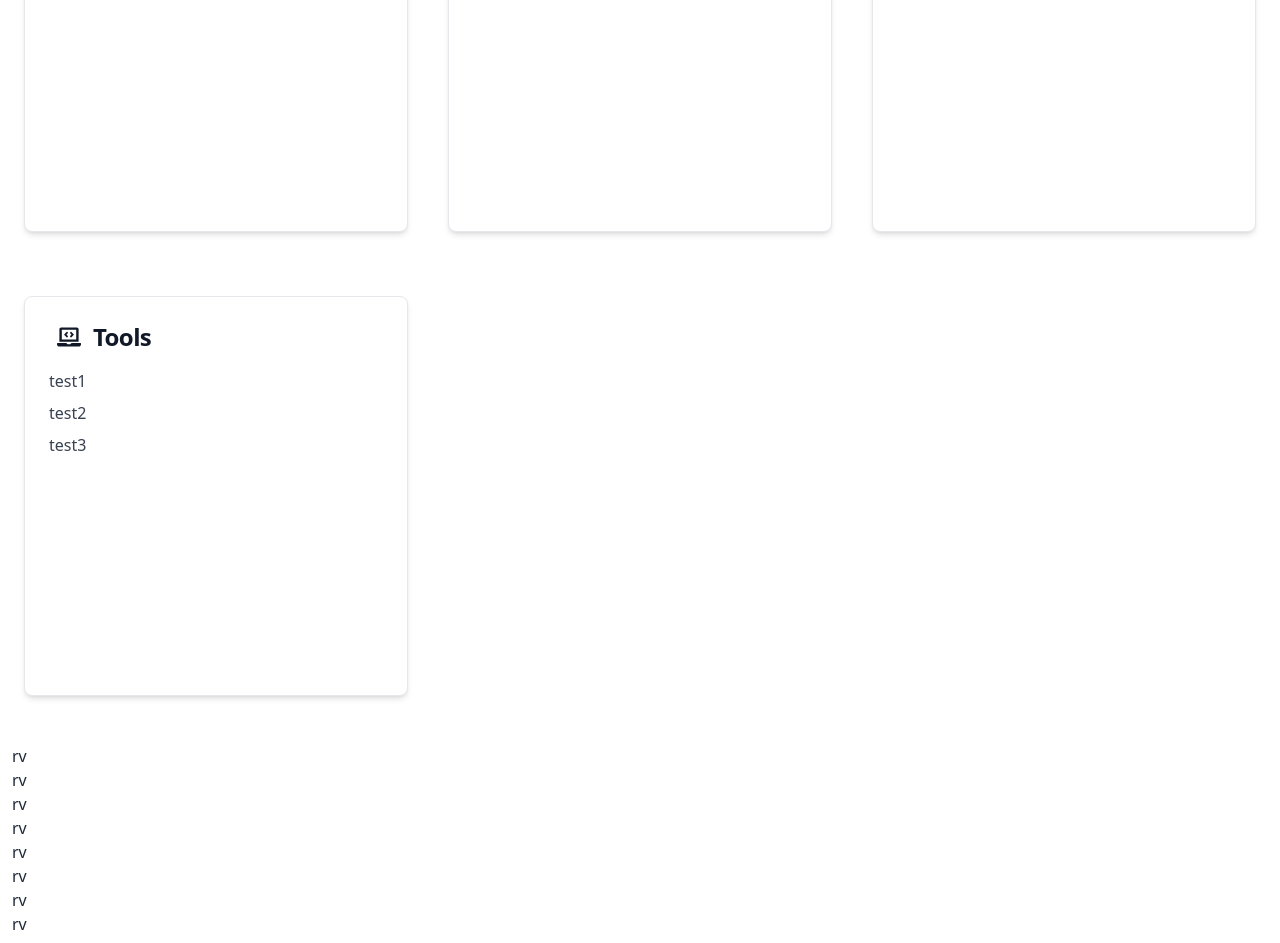
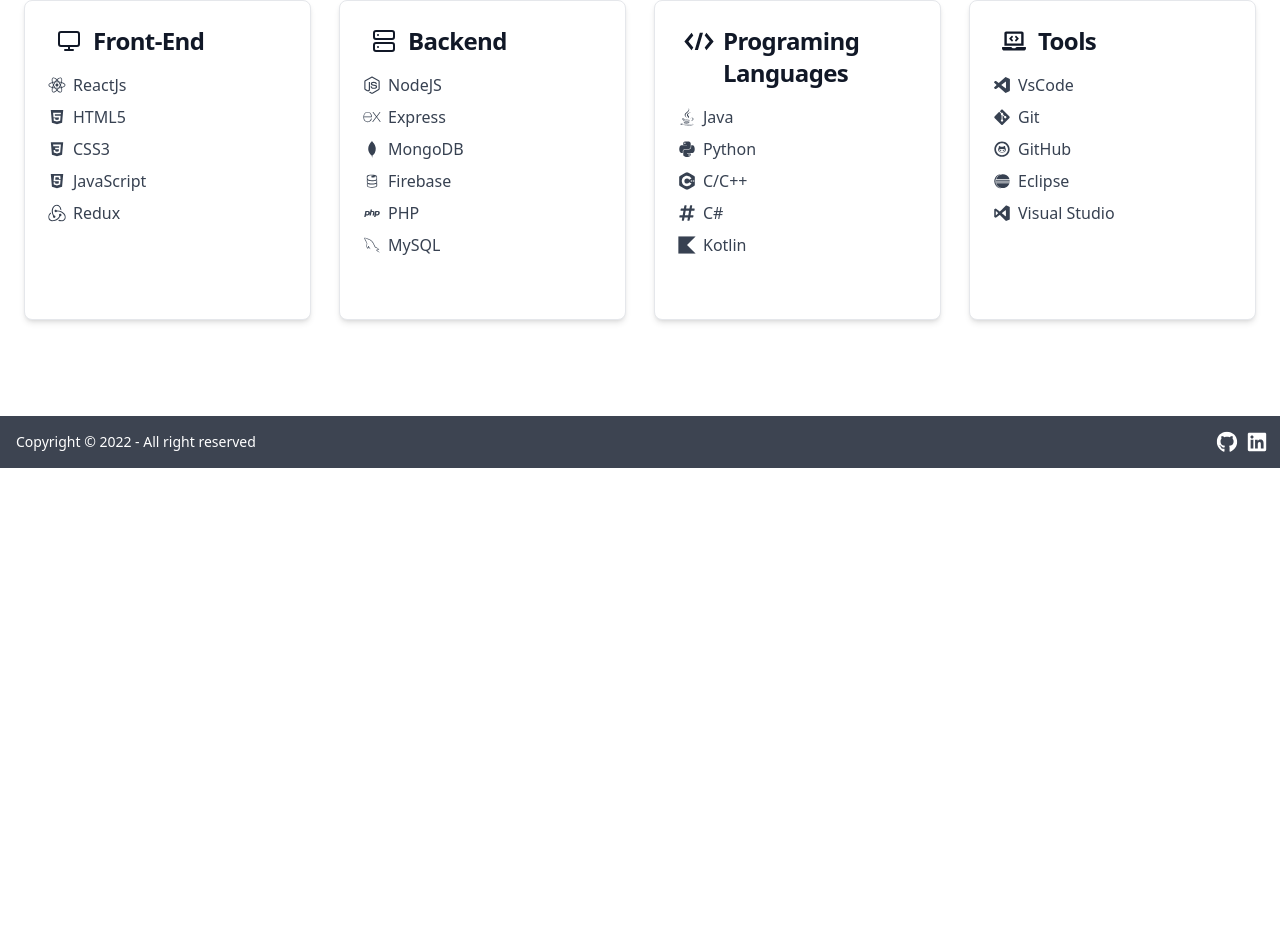
Before and after one commit to mmchokor/Portfolio, a React (Vite) app: page / in a window 1280 px wide. Shown: the part 1000-1943 px from the top of the page. After the commit the page ends 1468 px from the top, so only its background shows below. Built offline with nearby package versions, Linux system fonts and the light colour scheme.

Commit message:
Modified Home,Skillcard,landing & Navbar component

```diff
--- a/src/components/Landing.jsx
+++ b/src/components/Landing.jsx
@@ -4,17 +4,17 @@
 const Landing = () => {
    return (
       <>
-         <div className='container mx-auto px-3 h-[90vh]'>
-            <div className='absolute bottom-20'>
+         <section className='container mx-auto px-3 h-[90vh]'>
+            <div className='absolute bottom-20 pr-8'>
                <h1 className='text-6xl'>Hi! I am,</h1>
                <h1 className='text-6xl'>Mohamed-Hammoud Chokor</h1>
                <h2 className='text-3xl mt-3'>
                   I am a Junior Software/Web Developer
                </h2>
-               <div className='inline-flex gap-12 mt-12 pl-5'>
+               <div className='inline-flex gap-12 mt-12 pl-5 '>
                <Link to='/contact' className='btn btn-primary rounded-btn text-xl -m-4 mr-1'>
                   Hire Me!
-               </Link><span className='text-3xl -mt-3'>|</span>
+               </Link><span className='text-3xl -mt-3 -mx-4 pr-2'>|</span>
                   <a
                      href='https://github.com/mmchokor'
                      target='_blank'
@@ -31,7 +31,7 @@
                   </a>
                </div>
             </div>
-         </div>
+         </section>
       </>
    )
 }
--- a/src/components/layout/Navbar.jsx
+++ b/src/components/layout/Navbar.jsx
@@ -161,7 +161,8 @@
                      <Link
                         to='/projects'
                         className={`${standardButton} ${
-                           pathMatchRoute('/projects') && 'font-bold brightness-125'
+                           pathMatchRoute('/projects') &&
+                           'font-bold brightness-125'
                         }`}
                      >
                         Projects
@@ -195,24 +196,6 @@
                </div>
             </div>
          </nav>
-         <style>{`
-        .hideMenuNav {
-          display: none;
-        }
-        .showMenuNav {
-          display: block;
-          position: absolute;
-          width: 100%;
-          height: 100vh;
-          top: 0;
-          left: 0;
-          z-index: 10;
-          display: flex;
-          flex-direction: column;
-          justify-content: space-evenly;
-          align-items: center;
-        }
-      `}</style>
       </>
    )
 }
--- a/src/components/shared/SkillsCard.jsx
+++ b/src/components/shared/SkillsCard.jsx
@@ -1,8 +1,8 @@
 import PropTypes from 'prop-types'
 
-export const SkillsCard = ({ icon, title, skillsArray }) => {
+export const SkillsCard = ({ icon, title, skillsArray, skillsArrayIcons }) => {
    return (
-      <div className='block p-6 max-w-sm bg-white rounded-lg border border-gray-200 shadow-md  dark:bg-gray-800 dark:border-gray-700 min-h-[25rem]'>
+      <div className='block p-6 max-w-sm bg-white rounded-lg border border-gray-200 shadow-md  dark:bg-gray-800 dark:border-gray-700 min-h-[20rem]'>
          <h5 className='mb-4 text-2xl font-bold tracking-tight text-gray-900 dark:text-white inline-flex'>
             <span className='pr-3 mt-1 ml-2'>{icon}</span> {title}
          </h5>
@@ -11,6 +11,7 @@
             {skillsArray.map((skill, index) => {
                return (
                   <li key={index} className='flex items-center mb-2'>
+                     <span className='mr-2 scale-110'>{skillsArrayIcons[index]}</span>
                      {skill}
                   </li>
                )
--- a/src/index.css
+++ b/src/index.css
@@ -5,7 +5,7 @@
 /* Scrollbar customizations */
 /* width */
 ::-webkit-scrollbar {
-   @apply w-3
+   @apply w-3;
 }
 /* Track */
 ::-webkit-scrollbar-track {
@@ -24,8 +24,115 @@
    line-height: 1.5rem;
 }
 
+/* Navbar */
+.hideMenuNav {
+   display: none;
+}
+.showMenuNav {
+   display: block;
+   position: absolute;
+   width: 100%;
+   height: 100vh;
+   top: 0;
+   left: 0;
+   z-index: 10;
+   display: flex;
+   flex-direction: column;
+   justify-content: space-evenly;
+   align-items: center;
+}
 /* animate the nabar to slide down */
 .navbar-toggler {
    -webkit-font-smoothing: antialiased;
    transition: all 0.3s ease-in-out;
 }
+
+/* Spinner CSS */
+/**
+  * Load man - gaming inspired loader
+  *
+  * @author jh3y - jheytompkins.com
+*/
+.load-man {
+   -webkit-animation: load-man-travel 1.2s infinite linear;
+   animation: load-man-travel 1.2s infinite linear;
+   background: repeating-linear-gradient(
+      90deg,
+      var(--secondary),
+      var(--secondary) 5%,
+      transparent 5%,
+      transparent 35%
+   );
+   height: 10px;
+   left: 50%;
+   margin-top: -5px;
+   position: absolute;
+   top: 50%;
+   width: 200px;
+}
+.load-man:after,
+.load-man:before {
+   content: '';
+   position: absolute;
+   left: -25px;
+   top: 50%;
+   border: 25px solid var(--primary);
+   border-radius: 100%;
+   margin-top: -25px;
+}
+.load-man:before {
+   --close: -90;
+   -webkit-animation: load-man-chomp 0.35s infinite linear;
+   animation: load-man-chomp 0.35s infinite linear;
+   border-bottom-color: transparent;
+   border-left-color: transparent;
+}
+.load-man:after {
+   --close: 0;
+   -webkit-animation: load-man-chomp 0.35s infinite linear;
+   animation: load-man-chomp 0.35s infinite linear;
+   border-right-color: transparent;
+   border-top-color: transparent;
+}
+
+@-webkit-keyframes load-man-travel {
+   to {
+      background-position: -200px 0;
+   }
+}
+
+@keyframes load-man-travel {
+   to {
+      background-position: -200px 0;
+   }
+}
+
+@-webkit-keyframes load-man-chomp {
+   0% {
+      -webkit-transform: rotate(-45deg);
+      transform: rotate(-45deg);
+   }
+   50% {
+      -webkit-transform: rotate(calc(var(--close) * 1deg));
+      transform: rotate(calc(var(--close) * 1deg));
+   }
+   100% {
+      -webkit-transform: rotate(-45deg);
+      transform: rotate(-45deg);
+   }
+}
+
+@keyframes load-man-chomp {
+   0% {
+      -webkit-transform: rotate(-45deg);
+      transform: rotate(-45deg);
+   }
+   50% {
+      -webkit-transform: rotate(calc(var(--close) * 1deg));
+      transform: rotate(calc(var(--close) * 1deg));
+   }
+   100% {
+      -webkit-transform: rotate(-45deg);
+      transform: rotate(-45deg);
+   }
+}
--- a/src/pages/Home.jsx
+++ b/src/pages/Home.jsx
@@ -1,55 +1,109 @@
 import { SkillsCard } from '../components/shared/SkillsCard'
 import { FiMonitor, FiServer } from 'react-icons/fi'
-import { DiCode } from 'react-icons/di'
-import { FaLaptopCode } from 'react-icons/fa'
+import {
+   DiCode,
+   DiReact,
+   DiHtml5,
+   DiCss3,
+   DiJavascript,
+   DiNodejsSmall,
+   DiMongodb,
+   DiFirebase,
+   DiPhp,
+   DiMysql,
+   DiJava,
+   DiPython,
+   DiGit,
+   DiGithub,
+   DiEclipse,
+   DiVisualstudio,
+} from 'react-icons/di'
+import { SiRedux, SiExpress, SiCplusplus, SiKotlin,SiVisualstudiocode } from 'react-icons/si'
+import { FaLaptopCode, FaHashtag } from 'react-icons/fa'
 import Landing from '../components/Landing'
 
 function Home() {
-   const skillsArray = ['test1', 'test2', 'test3']
+   // Skills arrays
+   const frontend = ['ReactJs', 'HTML5', 'CSS3', 'JavaScript', 'Redux']
+   const backend = ['NodeJS', 'Express', 'MongoDB', 'Firebase', 'PHP', 'MySQL']
+   const pl = ['Java', 'Python', 'C/C++', 'C#', 'Kotlin']
+   const tools = ['VsCode', 'Git', 'GitHub', 'Eclipse', 'Visual Studio']
+   // Skills arrays icons
+   const frontendIcons = [
+      <DiReact className='scale-125' />,
+      <DiHtml5 />,
+      <DiCss3 />,
+      <DiJavascript />,
+      <SiRedux />,
+   ]
+   const backendIcons = [
+      <DiNodejsSmall className='scale-125' />,
+      <SiExpress />,
+      <DiMongodb />,
+      <DiFirebase className='scale-125' />,
+      <DiPhp className='scale-125' />,
+      <DiMysql className='scale-125' />,
+   ]
+   const plIcons = [
+      <DiJava className='scale-125' />,
+      <DiPython className='scale-125' />,
+      <SiCplusplus />,
+      <FaHashtag />,
+      <SiKotlin />,
+   ]
+   const toolsIcons = [
+      <SiVisualstudiocode className='scale-90' />,
+      <DiGit className='scale-125' />,
+      <DiGithub className='scale-125' />,
+      <DiEclipse className='scale-125' />,
+      <DiVisualstudio className='scale-125' />,
+   ]
+
    return (
       <>
+         {/* Landing Section */}
          <Landing />
 
-         <div className='grid gap-4 2xl:grid-cols-4 lg:grid-cols-3 md:grid-cols-2 sm:grid-cols-1 mx-auto'>
+         {/* Skills Section */}
+         <section id='skills'>
+            <h1 className='text-center text-4xl text-white font-bold my-10 bg-gray-800 border-gray-700 py-6 rounded-lg'>
+               My Skills
+            </h1>
+            <div className='grid gap-1 lg:grid-cols-4 md:grid-cols-2 sm:grid-cols-1 mx-auto'>
                <div className='container mx-auto px-3 pb-12'>
                   <SkillsCard
                      title='Front-End'
-                  skillsArray={skillsArray}
+                     skillsArray={frontend}
                      icon={<FiMonitor />}
+                     skillsArrayIcons={frontendIcons}
                   />
                </div>
                <div className='container mx-auto px-3 pb-12'>
                   <SkillsCard
                      title='Backend'
-                  skillsArray={skillsArray}
+                     skillsArray={backend}
                      icon={<FiServer />}
+                     skillsArrayIcons={backendIcons}
                   />
                </div>
                <div className='container mx-auto px-3 pb-12'>
                   <SkillsCard
                      title='Programing Languages'
-                  skillsArray={skillsArray}
+                     skillsArray={pl}
                      icon={<DiCode className='scale-[200%]' />}
+                     skillsArrayIcons={plIcons}
                   />
                </div>
                <div className='container mx-auto px-3 pb-12'>
                   <SkillsCard
                      title='Tools'
-                  skillsArray={skillsArray}
+                     skillsArray={tools}
                      icon={<FaLaptopCode />}
+                     skillsArrayIcons={toolsIcons}
                   />
                </div>
             </div>
-
-         <p>rv</p>
-         <p>rv</p>
-         <p>rv</p>
-         <p>rv</p>
-         <p>rv</p>
-         <p>rv</p>
-         <p>rv</p>
-         <p>rv</p>
-         <p>rv</p>
+         </section>
       </>
    )
 }
```
Lines whose indentation alone changed are shown as unchanged.
